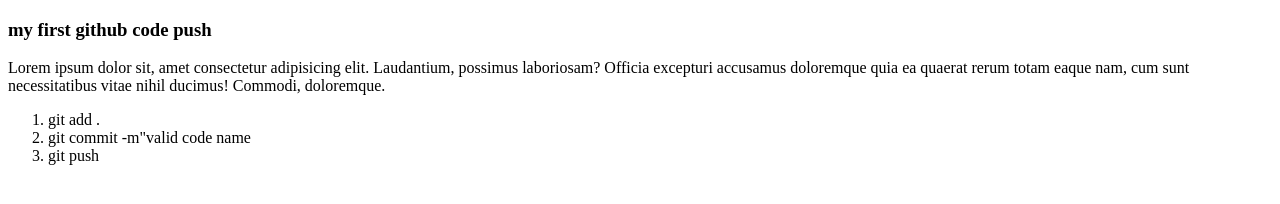
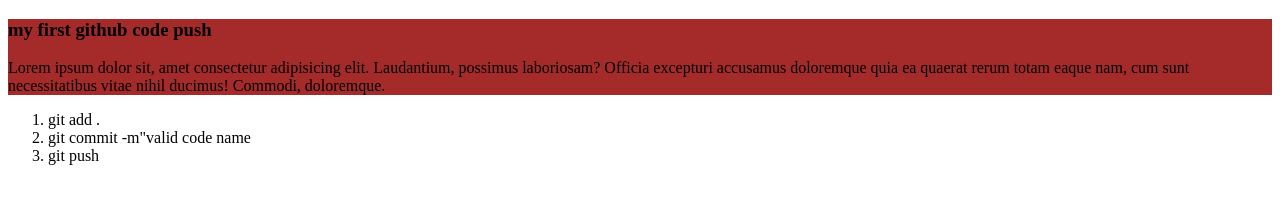
Before and after one commit to andreshahin/Github-code-add, a plain HTML site: page index.html in a window 1280 px wide. Drawn offline with Linux system fonts and the light colour scheme.

Commit message:
add my css code

```diff
--- a/index.html
+++ b/index.html
@@ -5,11 +5,12 @@
     <meta charset="UTF-8">
     <meta name="viewport" content="width=device-width, initial-scale=1.0">
     <title>Github code add</title>
+    <link rel="stylesheet" href="style/blog.css">
 
 </head>
 
 <body>
-    <div>
+    <div class="ronggin">
         <h3>my first github code push</h3>
         <p>Lorem ipsum dolor sit, amet consectetur adipisicing elit. Laudantium, possimus laboriosam? Officia excepturi
             accusamus doloremque quia ea quaerat rerum totam eaque nam, cum sunt necessitatibus vitae nihil ducimus!
--- /dev/null
+++ b/style/blog.css
@@ -0,0 +1,3 @@
+.ronggin{
+    background-color: brown;
+}
```
